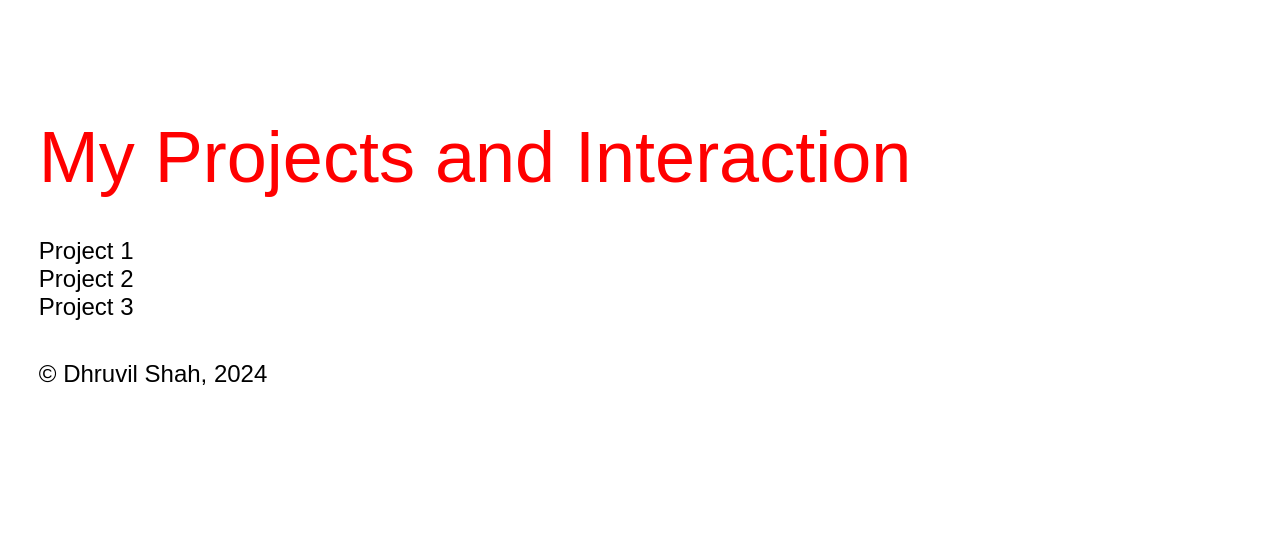
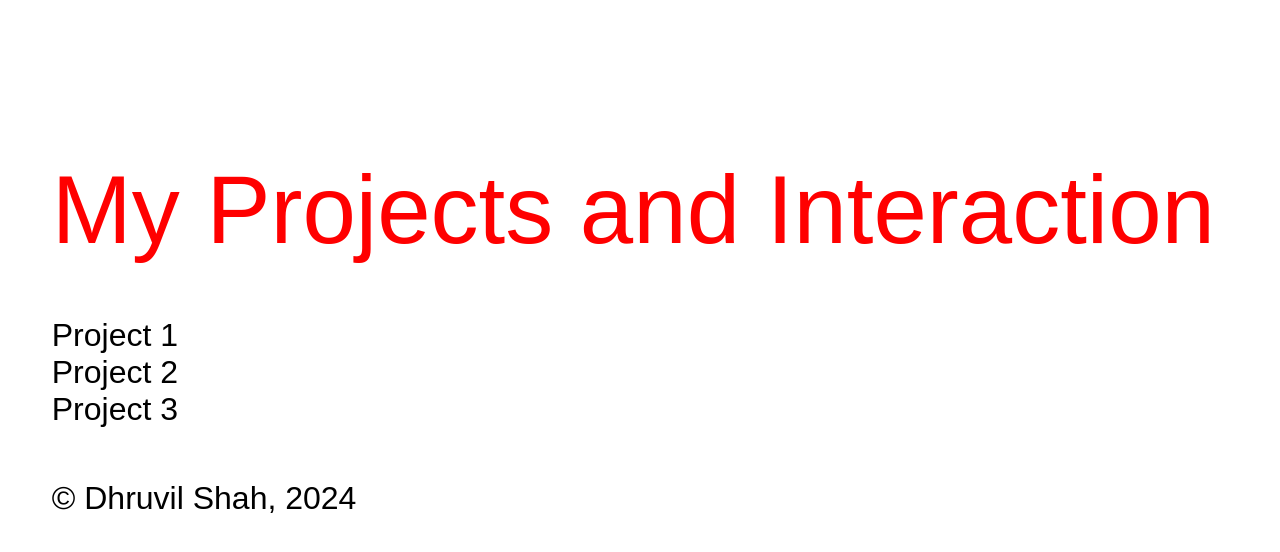
Before and after one commit to drewil/drewil.github.io, a plain HTML site: page index.html in a window 1280 px wide. Drawn offline with Linux system fonts and the light colour scheme.

Commit message:
Updated relative paths

```diff
--- a/assets/style.css
+++ b/assets/style.css
@@ -6,10 +6,11 @@
 }
 
 
-@media (min-width: 600px)
-	:root
-		{--font-size: 32px;
+@media (min-width: 600px) {
+	:root{
+		--font-size: 32px;
 	}
+}
 
 body {
 	font-family: sans-serif;
--- a/index.html
+++ b/index.html
@@ -4,8 +4,8 @@
 
 		<title> My Projects and Interaction </title>
 
-		<link href="https://drewil.github.io/assets/reset.css/" rel="stylesheet">
-		<link href="https://drewil.github.io/assets/style.css/" rel="stylesheet">
+		<link href="/assets/reset.css" rel="stylesheet">
+		<link href="/assets/style.css" rel="stylesheet">
 
 	</head>
 
```
